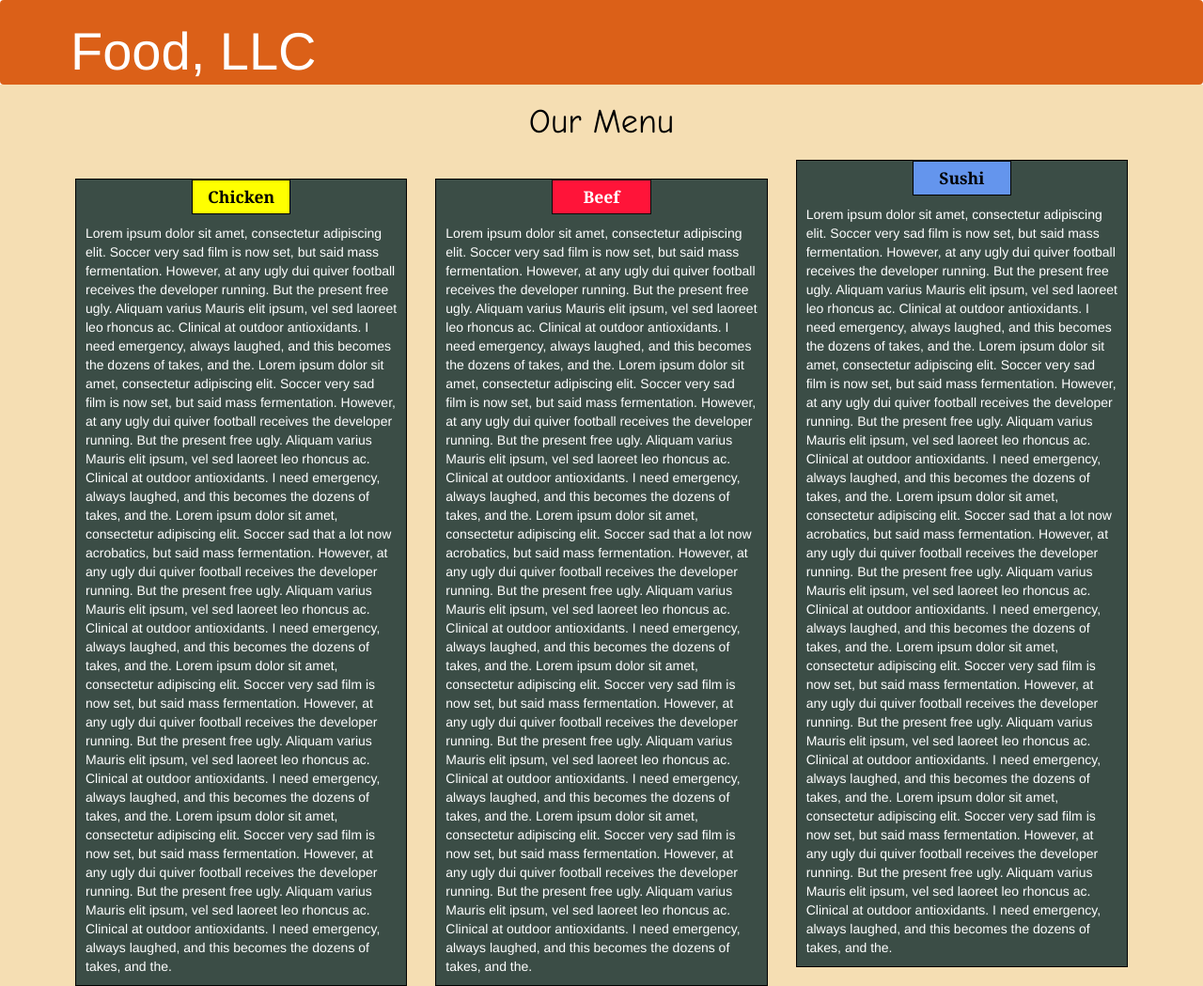
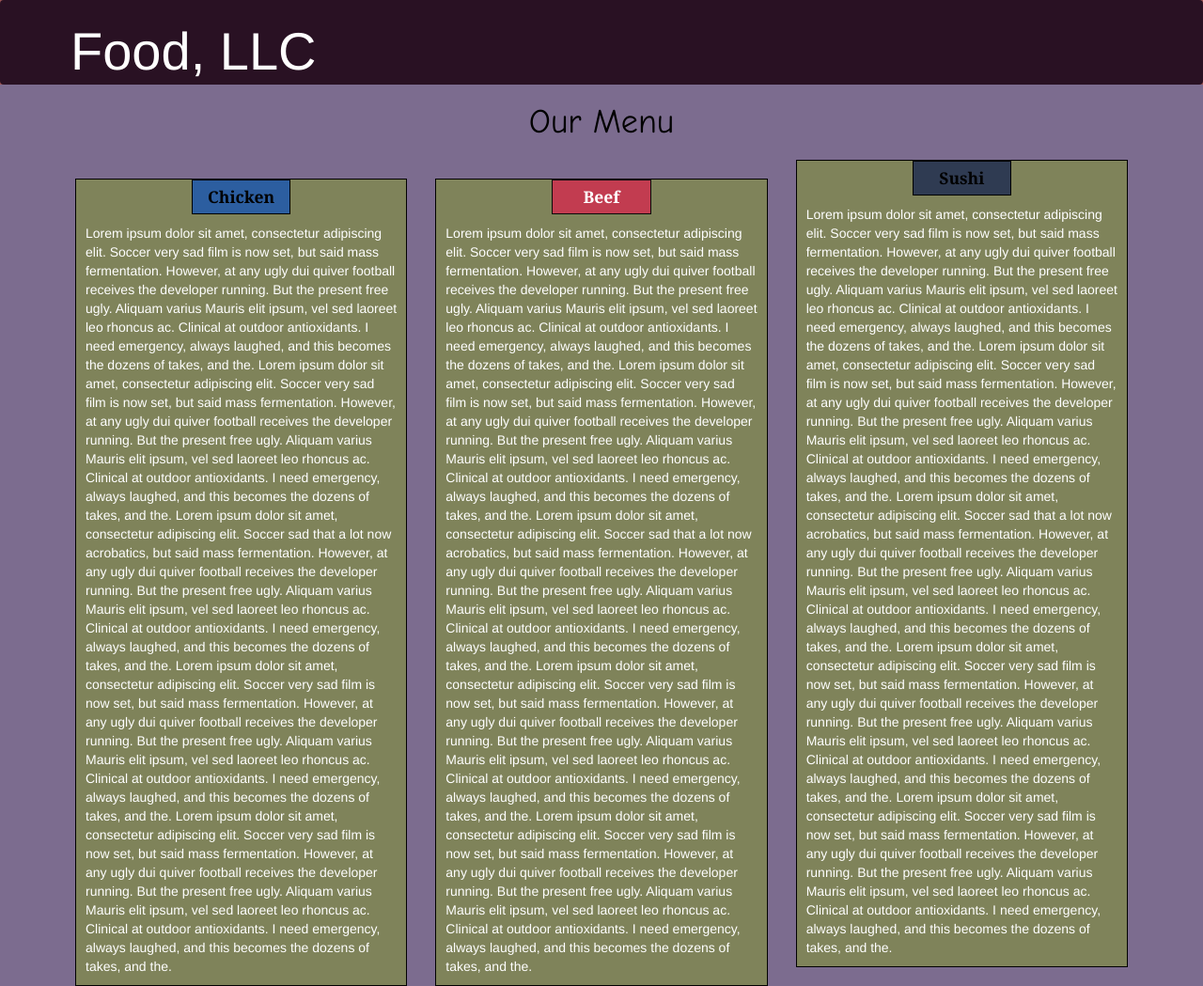
Before and after one commit to alphonse-datinnon/module3-solution, a plain HTML site: page index.html in a window 1280 px wide. Shown: the whole page at 94% size. Drawn offline with nearby package versions, Linux system fonts and the light colour scheme; a script that the page names is missing.

Commit message:
style.css terminé

```diff
--- a/style.css
+++ b/style.css
@@ -1,4 +1,4 @@
-  * {
+*{
   box-sizing: border-box;
 }
 
@@ -13,7 +13,7 @@ h1
 
 body
 {
-  background-color: wheat;
+  background-color: rgb(124, 108, 143);
 }
 
 p
@@ -36,7 +36,7 @@ p
 section
 {
   border: 1px solid black;
-  background-color: rgb(59, 77, 70);
+  background-color: rgb(127, 131, 90);
   width: 100%;
   height: auto;
   font-family: Helvetica;
@@ -60,7 +60,7 @@ section
   margin-bottom: 0;
   margin-top: 0;
   padding: 5px;
-  background-color: #FFFF00;
+  background-color: rgb(44, 94, 160);
 }
 
 #beef
@@ -77,7 +77,7 @@ section
   margin-bottom: 0;
   margin-top: 0;
   padding: 5px;
-  background-color: #FF1439;
+  background-color: rgb(194, 60, 80);
   color: white
 }
 
@@ -94,7 +94,7 @@ section
   font-size: 125%;
   margin-bottom: 0;
   margin-top: 0;
-  background-color: #6495ED;
+  background-color: rgb(47, 59, 82);
   color: black;
   padding: 5px;
 }
@@ -127,15 +127,15 @@ section
 #header-nav
 {
   border: 0;
-  background-color: rgb(219, 96, 24);
+  background-color: rgb(41, 17, 35);
   color: rgb(247, 242, 242);
 }
 
 .navbar-header button.navbar-toggle, .navbar-header .icon-bar
 {
-  border: -20px solid #bd1f6e;
+  border: 1px solid #ebe0e5;
 }
-.navbar-header button.navbar-toggle
+.navbar-header button .navbar-toggle
 {
   clear: both;
   margin-top: 30;
@@ -143,26 +143,28 @@ section
 
 .nav-header
 {
-  background-color: #FFFFFF;
+  background-color: rgb(160, 87, 87);
 }
 
 .brand-nav {
-  color: #FFFFFF;
+  color: rgb(204, 139, 139);
   font-size: 1.5em;
 }
 
-#nav-list {
+#nav-list
+{
   color: white;
   text-align: left;
+  font-size: 1,8em;
 }
 
 hr
 {
-  border-color: white;
+  border-color: rgb(158, 151, 151);
 }
 
 .item
 {
-  color: white;
+  color: rgb(56, 54, 54);
   font-size: 1em;
 }
```
